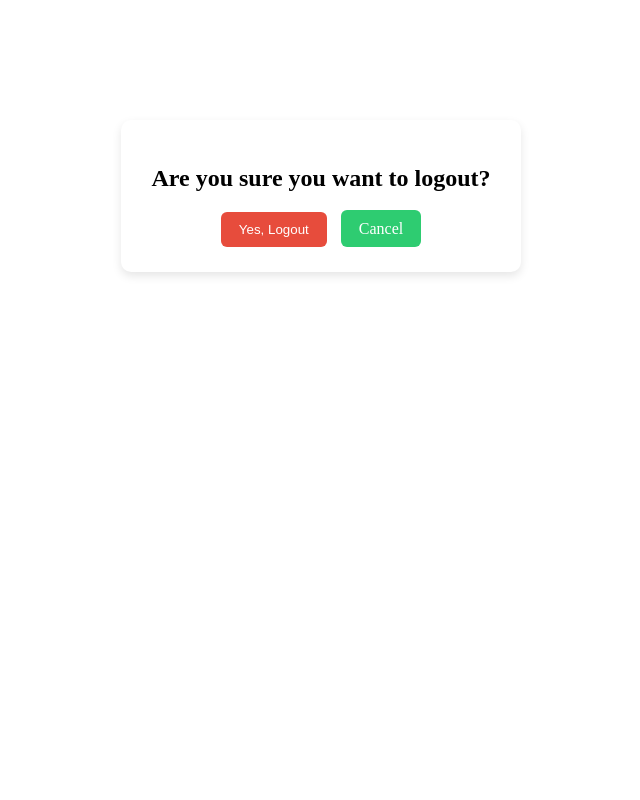
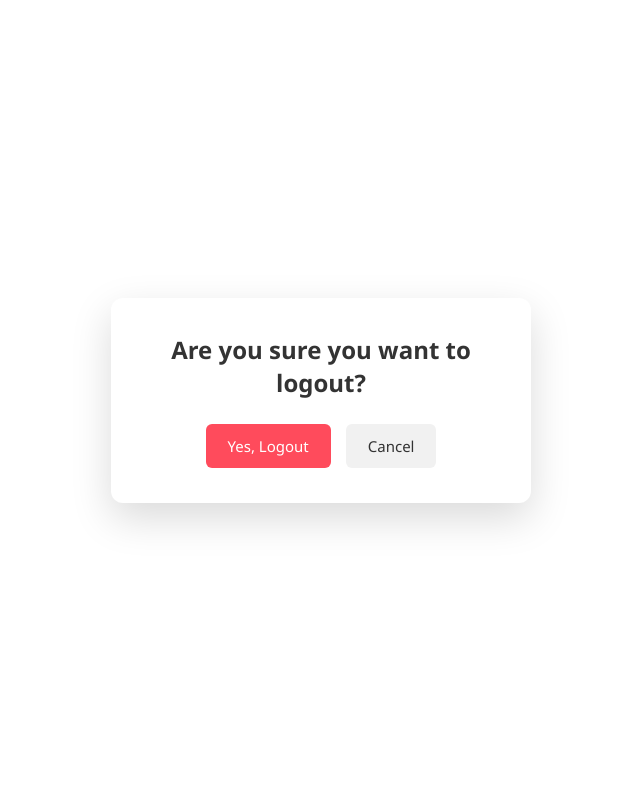
Before and after one commit to sachitaupreti1/Daily_expenses_tracer, a Django app: template accounts/templates/accounts/Logout.html in a window 1280 px wide. Shown: the whole page, without its empty margins (319-959 px from the left). Run offline with Django 3.2, Linux system fonts and the light colour scheme; the template is opened without the code that fills it, so the values that code supplies are empty.

Commit message:
Refactor logout.css to enhance layout, improve button styles, and ensure consistency

```diff
--- a/accounts/static/accounts/logout.css
+++ b/accounts/static/accounts/logout.css
@@ -1,27 +1,76 @@
-.logout-container {
-    width: 350px;
-    margin: 120px auto;
-    padding: 25px;
-    background: #fff;
-    border-radius: 10px;
-    text-align: center;
-    box-shadow: 0 4px 10px rgba(0,0,0,0.1);
+
+* {
+    margin: 0;
+    padding: 0;
+    box-sizing: border-box;
+    font-family: "Segoe UI", Tahoma, Geneva, Verdana, sans-serif;
 }
 
+body {
+    min-height: 100vh;
+    background: linear-gradient(135deg, #ffffff,#ffffff);
+    display: flex;
+    align-items: center;
+    justify-content: center;
+}
+
+.logout-container {
+    background: #ffffff;
+    padding: 35px 40px;
+    width: 100%;
+    max-width: 420px;
+    border-radius: 12px;
+    text-align: center;
+    box-shadow: 0 15px 40px rgba(0, 0, 0, 0.15);
+    animation: fadeIn 0.5s ease-in-out;
+}
+
+.logout-container h2 {
+    color: #333;
+    margin-bottom: 25px;
+    font-weight: 600;
+}
+
+/* Buttons wrapper */
+.logout-container form {
+    display: flex;
+    gap: 15px;
+    justify-content: center;
+}
+
+/* Logout button */
 .logout-btn {
-    background: #e74c3c;
-    color: white;
-    padding: 10px 18px;
+    padding: 12px 22px;
     border: none;
     border-radius: 6px;
+    background: #ff4b5c;
+    color: #fff;
+    font-size: 15px;
+    font-weight: 500;
     cursor: pointer;
+    transition: all 0.3s ease;
 }
 
+.logout-btn:hover {
+    background: #e63946;
+    transform: translateY(-2px);
+    box-shadow: 0 6px 15px rgba(230, 57, 70, 0.4);
+}
+
+
 .cancel-btn {
-    background: #2ecc71;
-    color: white;
-    padding: 10px 18px;
+    padding: 12px 22px;
     border-radius: 6px;
+    background: #f1f1f1;
+    color: #333;
     text-decoration: none;
-    margin-left: 10px;
+    font-size: 15px;
+    font-weight: 500;
+    transition: all 0.3s ease;
 }
+
+.cancel-btn:hover {
+    background: #ddd;
+    transform: translateY(-2px);
+    box-shadow: 0 6px 15px rgba(0, 0, 0, 0.15);
+}
```
